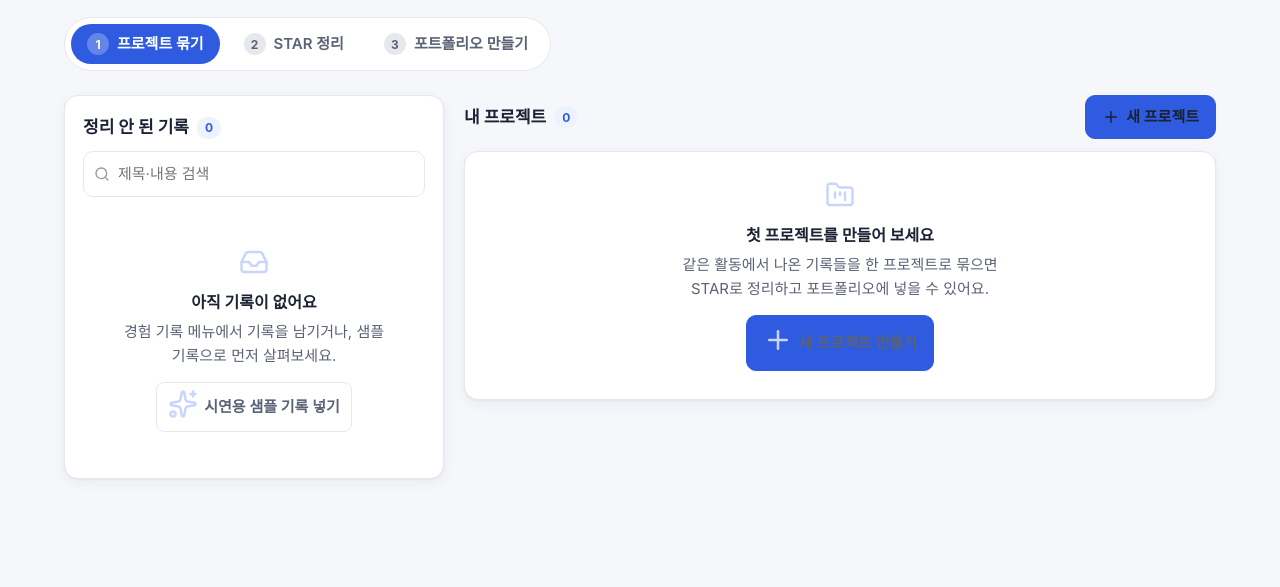
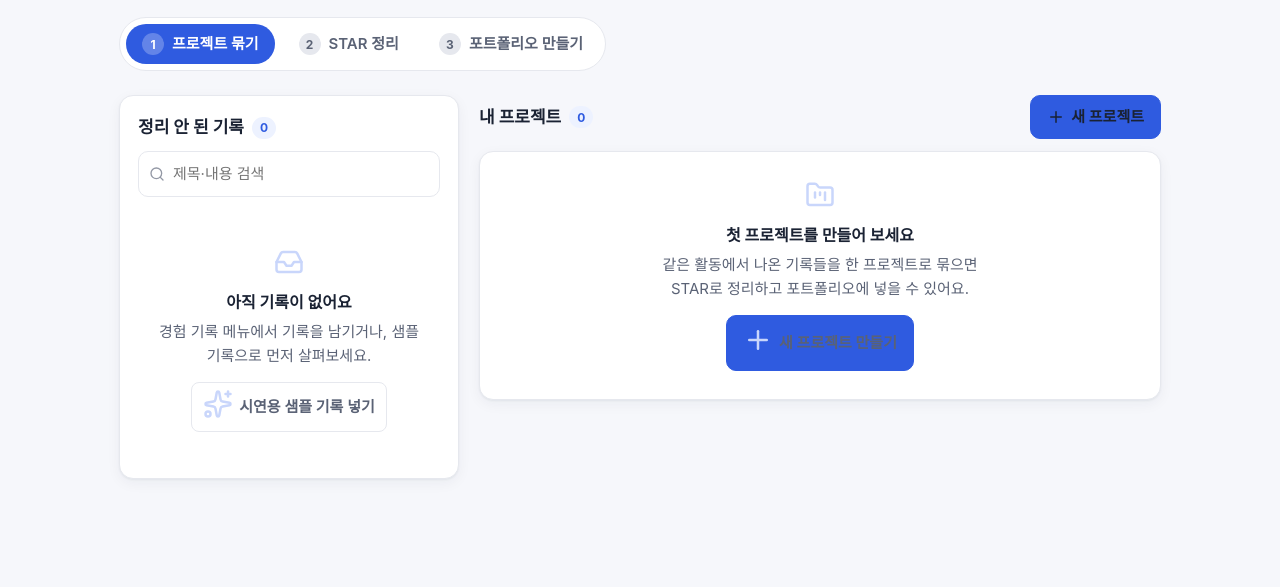
Before and after one commit to MaybeNot-Meta/SW_final_project, a plain HTML site: page portfolio/index.html in a window 1280 px wide. Shown: the part 213-800 px from the top of the page. Drawn offline with nearby package versions, Linux system fonts and the light colour scheme; a web font is replaced by a local one.

Commit message:
style: 포트폴리오 프로젝트 묶기 UI 배치 개선

```diff
--- a/portfolio/css/portfolio.css
+++ b/portfolio/css/portfolio.css
@@ -111,10 +111,14 @@
 .pf-dev-header a { color: var(--pf-sub); text-decoration: none; font-weight: 600; white-space: nowrap; }
 .pf-dev-header a.is-active { color: var(--pf-blue); }
 
+/* 프로젝트 묶기 페이지만 홈과 비슷한 폭으로 정렬합니다.
+   STAR·내보내기 화면의 고유 레이아웃은 변경하지 않습니다. */
+.pf-page--board { max-width: 1090px; }
+
 /* ==========================================================
    1. 프로젝트 묶기
    ========================================================== */
-.pf-board { display: grid; grid-template-columns: minmax(300px, 380px) 1fr; gap: 20px; align-items: start; }
+.pf-board { display: grid; grid-template-columns: minmax(280px, 340px) minmax(0, 1fr); gap: 20px; align-items: start; }
 .pf-pool { padding: 18px; position: sticky; top: 16px; max-height: calc(100vh - 32px); display: flex; flex-direction: column; }
 .pf-pool-head { display: flex; flex-direction: column; gap: 10px; margin-bottom: 12px; }
 .pf-search { position: relative; }
@@ -150,7 +154,7 @@
 .sortable-chosen { box-shadow: 0 8px 24px rgba(47, 91, 224, .18); }
 
 .pf-projects-head { display: flex; align-items: center; justify-content: space-between; gap: 12px; margin-bottom: 12px; }
-.pf-project-grid { display: grid; grid-template-columns: repeat(auto-fill, minmax(290px, 1fr)); gap: 16px; }
+.pf-project-grid { display: grid; grid-template-columns: repeat(auto-fit, minmax(min(100%, 290px), 1fr)); gap: 16px; }
 .pf-project { padding: 16px; display: flex; flex-direction: column; gap: 12px; }
 .pf-project.is-new { animation: pf-pop .35s ease; }
 @keyframes pf-pop { from { transform: scale(.97); opacity: .3; } to { transform: none; opacity: 1; } }
--- a/portfolio/index.html
+++ b/portfolio/index.html
@@ -14,7 +14,7 @@
   <!-- 공통 헤더: common/header.js가 채워 줍니다 -->
   <div id="header"></div>
 
-  <main class="pf-page">
+  <main class="pf-page pf-page--board">
     <header class="pf-hero">
       <p class="pf-eyebrow">포트폴리오</p>
       <h1>프로젝트 묶기</h1>
```
